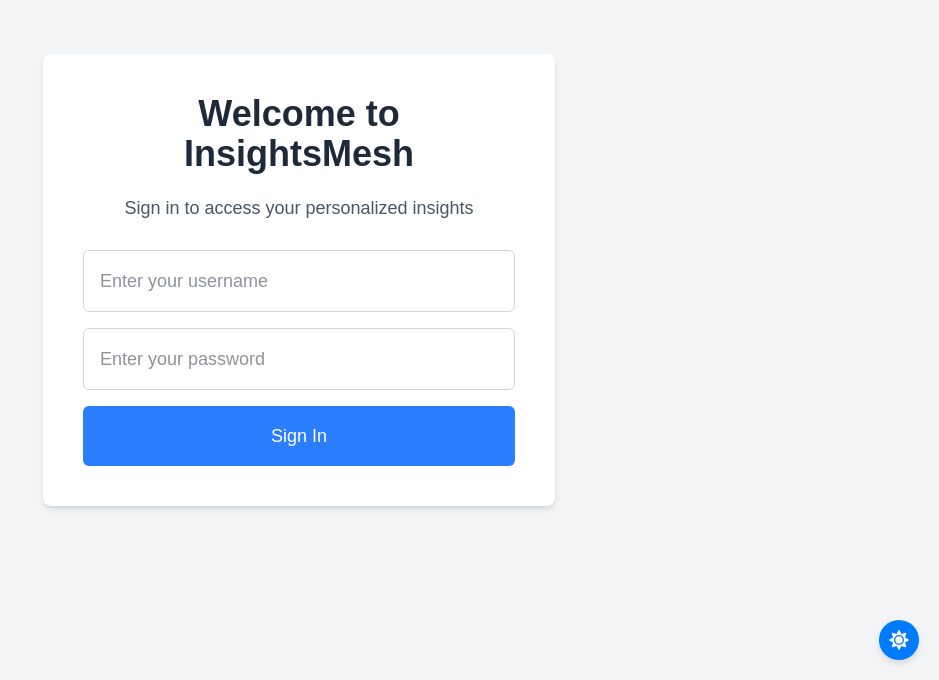
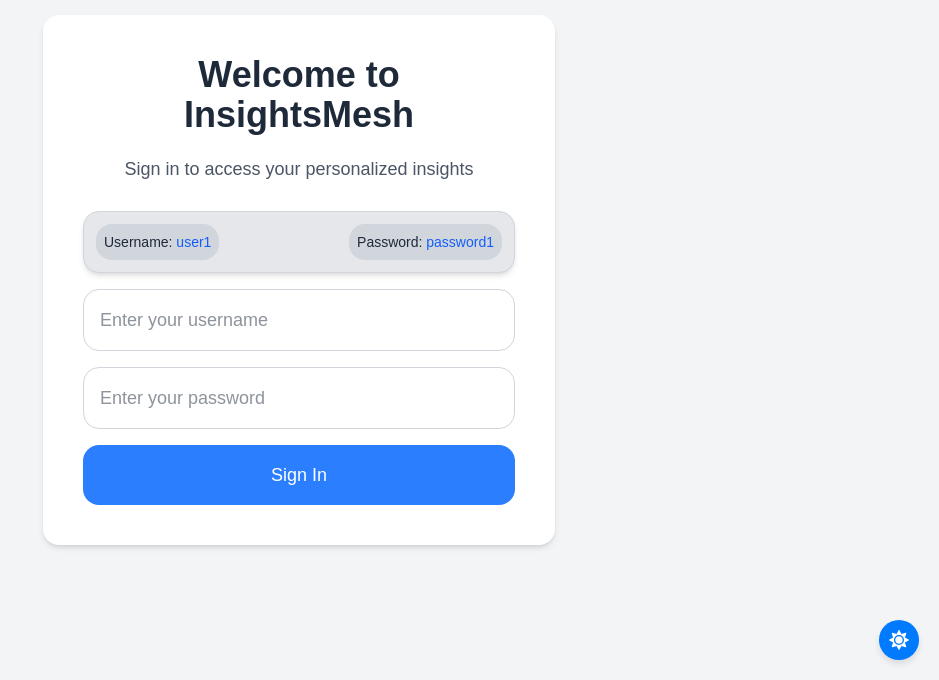
Before and after one commit to altairyash/insightsmesh-submission, a Next.js app: page /signin in a window 1280 px wide. Shown: the part 120-800 px from the top of the page, without its empty margins (341-1280 px from the left). Built offline with nearby package versions, Linux system fonts and the light colour scheme.

Commit message:
add mock

```diff
--- a/app/signin/page.tsx
+++ b/app/signin/page.tsx
@@ -35,31 +35,35 @@ export default function SignInPage() {
 	};
 
 	return (
-		<div className="flex flex-col items-center justify-center h-screen bg-gray-100 dark:bg-gray-900 p-5">
-			<div className="max-w-lg w-full bg-white dark:bg-gray-800 rounded-lg shadow-md p-10 text-center">
+		<div className="flex flex-col items-center justify-center h-screen bg-gray-100 dark:bg-gray-950/95 p-5">
+			<div className="max-w-lg w-full bg-white dark:bg-gray-900 rounded-2xl shadow-md p-10 text-center">
 				<h1 className="text-4xl font-bold mb-5 text-gray-800 dark:text-white">
 					Welcome to InsightsMesh
 				</h1>
-				<p className="text-lg mb-7 text-gray-600 dark:text-gray-300">
+				<p className="text-lg mb-7 text-gray-600 dark:text-gray-400">
 					Sign in to access your personalized insights
+				</p>
+				<p className="text-sm mb-4 text-gray-500 dark:text-gray-300 bg-gray-200 dark:bg-gray-900 p-3 rounded-2xl border border-gray-300 dark:border-gray-800 shadow-md flex flex-row items-center justify-between space-x-4">
+					<span className="font-medium text-gray-800 dark:text-white bg-gray-300 dark:bg-gray-800 p-2 rounded-2xl">Username: <span className="text-blue-600 dark:text-blue-500">user1</span></span>
+					<span className="font-medium text-gray-800 dark:text-white bg-gray-300 dark:bg-gray-800 p-2 rounded-2xl">Password: <span className="text-blue-600 dark:text-blue-500">password1</span></span>
 				</p>
 				<input
 					type="text"
 					placeholder="Enter your username"
 					value={username}
 					onChange={(e) => setUsername(e.target.value)}
-					className="w-full p-4 mb-4 border border-gray-300 dark:border-gray-600 rounded-md text-lg bg-white dark:bg-gray-700 text-gray-800 dark:text-white"
+					className="w-full p-4 mb-4 border border-gray-300 dark:border-gray-800 rounded-2xl text-lg bg-white dark:bg-gray-800 text-gray-800 dark:text-white"
 				/>
 				<input
 					type="password"
 					placeholder="Enter your password"
 					value={password}
 					onChange={(e) => setPassword(e.target.value)}
-					className="w-full p-4 mb-4 border border-gray-300 dark:border-gray-600 rounded-md text-lg bg-white dark:bg-gray-700 text-gray-800 dark:text-white"
+					className="w-full p-4 mb-4 border border-gray-300 dark:border-gray-800 rounded-2xl text-lg bg-white dark:bg-gray-800 text-gray-800 dark:text-white"
 				/>
 				<button
 					onClick={handleSignIn}
-					className="w-full p-4 bg-blue-500 dark:bg-blue-600 text-white rounded-md text-lg hover:bg-blue-600 dark:hover:bg-blue-700"
+					className="w-full p-4 bg-blue-500 dark:bg-blue-700 text-white rounded-2xl text-lg hover:bg-blue-600 dark:hover:bg-blue-800"
 				>
 					Sign In
 				</button>
```
